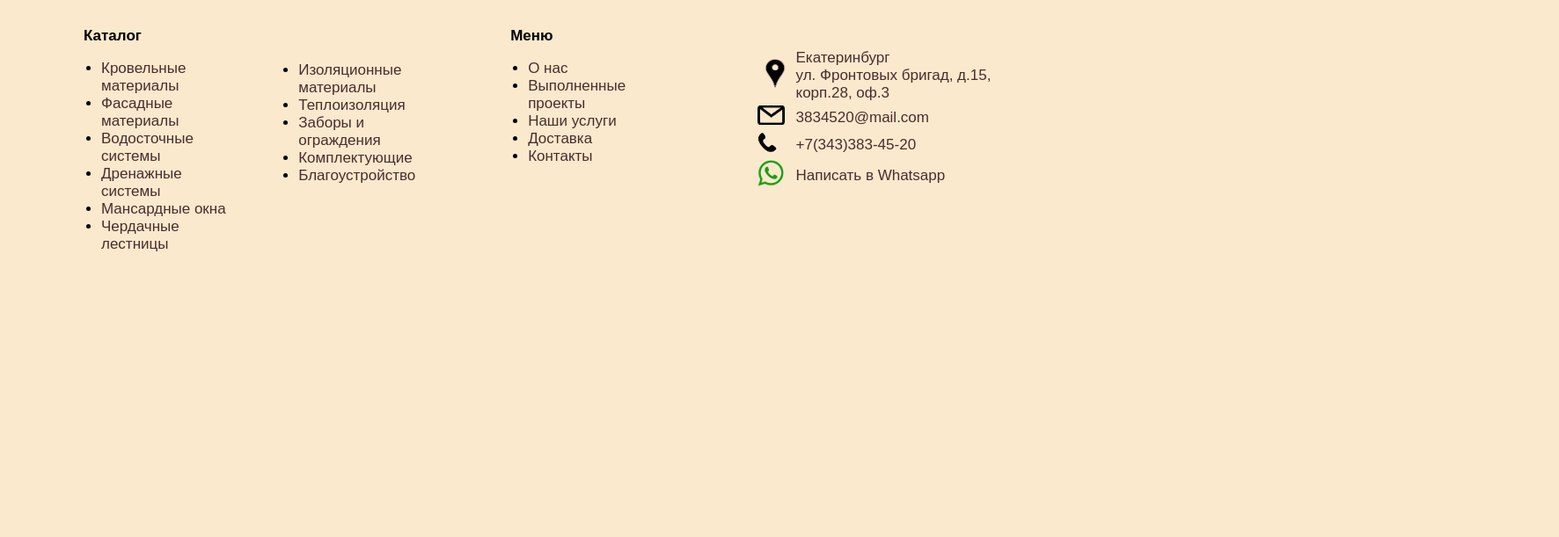
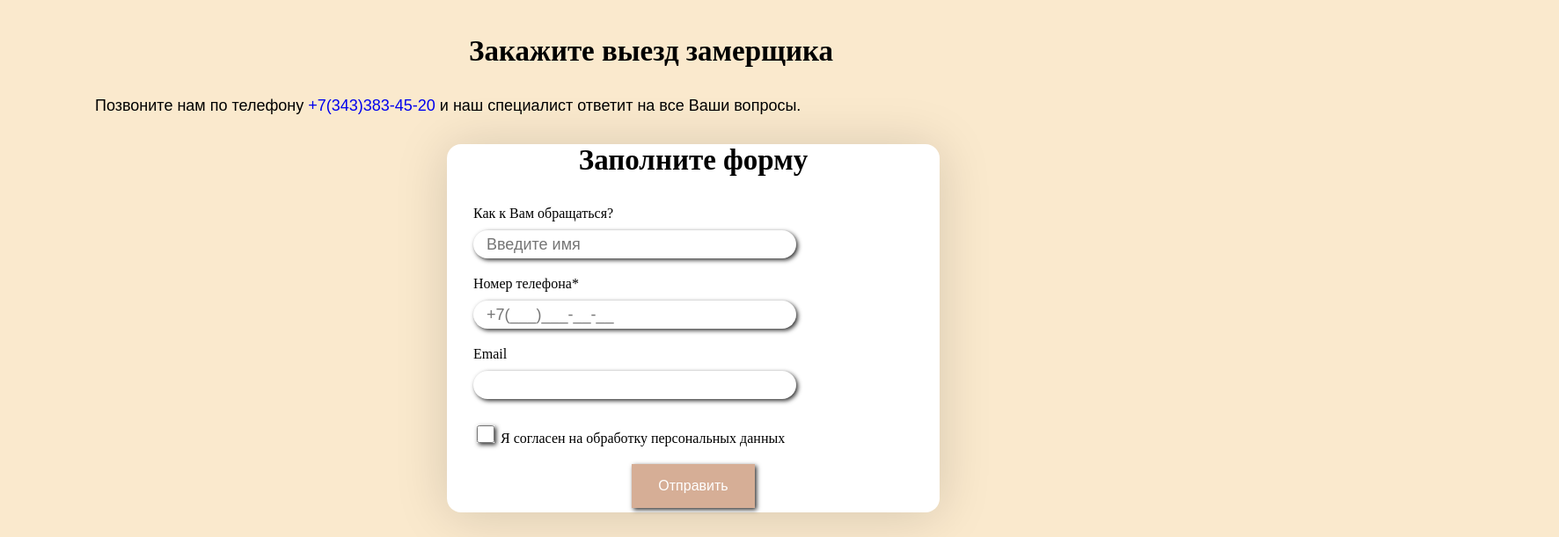
Before and after one commit to LadaKuzmina/Vilka-German, a plain HTML site: page index.html in a window 1280 px wide. Shown: the part 1671-2282 px from the top of the page at 88% size, 1772 px wide, since content can reach past the window. Before the commit the page ends 1959 px from the top, so only its background shows below. Drawn offline with Linux system fonts and the light colour scheme.

Commit message:
add form in index, delete info in contact

```diff
--- a/catalog_style.css
+++ b/catalog_style.css
@@ -137,7 +137,6 @@ a {
 
 
 footer > div {
-    margin-top: 200px;
     display: flex;
     flex-shrink: 0;
     flex-direction: row;
--- a/index.html
+++ b/index.html
@@ -46,12 +46,6 @@
             </div>
         </div>
     </header>
-    <!--    <div class="imageHouse">-->
-    <!--&lt;!&ndash;        <img src="images/h1.jpg" height="768" width="1280"/>&ndash;&gt;-->
-    <!--&lt;!&ndash;        <img src="images/house.png" width="1200"/>&ndash;&gt;-->
-    <!--&lt;!&ndash;        <div class="info">Предлагаем широкий ассортимент материалов для кровли, фасада,<br>&ndash;&gt;-->
-    <!--&lt;!&ndash;            а также изоляции. Замер и расчет материала бесплатно.</div>&ndash;&gt;-->
-    <!--    </div>-->
     <div class="slidesshow">
         <div class="mySlides fade">
             <img src="images/slide1.jpg" style="width:100%">
@@ -365,6 +359,34 @@
         <p>Позвоните нам по телефону <a href="tel:+73433834520">+7(343)383-45-20</a> и наш специалист ответит на все
             Ваши вопросы.</p>
     </div>
+    <div class="formMeasurer">
+        <form>
+            <h3 title="form">Заполните форму</h3>
+            <label>
+                Как к Вам обращаться?
+                <input type="text" name="username" placeholder="Введите имя">
+            </label>
+            <label>
+                Номер телефона*
+                <input type="tel" name="phone"
+                       pattern="\+7\s?[\(]{0,1}9[0-9]{2}[\)]{0,1}\s?\d{3}[-]{0,1}\d{2}[-]{0,1}\d{2}"
+                       placeholder="+7(___)___-__-__" required>
+            </label>
+            <label>
+                Email
+                <input type="email" name="email">
+            </label>
+            <label class="check">
+                <input type="checkbox" name="condition" value="agree" required> Я согласен на обработку персональных
+                данных
+            </label>
+            <div style="text-align: center;">
+                <button type="submit" name="registration">
+                    Отправить
+                </button>
+            </div>
+        </form>
+    </div>
     <footer>
         <div class="footer">
             <div class="catalog">
--- a/main_page.css
+++ b/main_page.css
@@ -110,13 +110,13 @@ a {
 
 .imageHouse {
     position: relative;
-    top:200px;
+    top: 200px;
     text-align: center;
     padding-bottom: 100px;
 
 }
 
-.info{
+.info {
     position: absolute;
     font-size: 40px;
     top: 200px;
@@ -127,6 +127,7 @@ footer > div {
     display: flex;
     flex-shrink: 0;
     flex-direction: row;
+    margin-top: 250px;
     justify-content: space-between;
     padding: 0 10px 10px;
     /*flex-direction: row;*/
@@ -204,8 +205,8 @@ footer > div {
 /*}*/
 
 .slidesshow {
-    padding-top: 200px;
-    max-width: 750px;
+    padding-top: 180px;
+    max-width: 95%;
     position: relative;
     margin: auto;
 }
@@ -298,9 +299,81 @@ footer > div {
     font-size: 18px;
     font-family: Arial, Inter, serif;
 }
-.measurer{
+
+.measurer {
     position: relative;
     left: 100px;
+}
+
+.formMeasurer {
+    margin: 0 auto;
+    position: relative;
+    background-color: #FAE9CD;
+    /*background-color: #fff;*/
+    left: 500px;
+    width: 100%;
+    /*width: 450px;*/
+    height: 200px;
+    /*box-shadow: 2px 2px 5px rgba(0, 0, 0, 0.82);*/
+}
+
+.formMeasurer label {
+    display: flex;
+    flex-direction: column;
+    padding-left: 10px;
+    margin: 20px;
+}
+.formMeasurer label[class="check"]{
+    display: block;
+}
+.formMeasurer input {
+    margin-top: 10px;
+    height: 30px;
+    width: 350px;
+    border-radius: 20px/20px;
+    border: none;
+    padding-left: 15px;
+    font-size: 18px;
+    box-shadow: 2px 2px 5px rgba(0, 0, 0, 0.82);
+}
+
+.formMeasurer input:focus {
+    border: 2px solid #D6AE96;
+    transform: translateX(15px);
+    width: 385px;
+}
+
+.formMeasurer button {
+    cursor: pointer;
+    padding: 10px 30px;
+    height: 50px;
+    color: #fff;
+    background: #D6AE96;
+    border: none;
+    font-size: 16px;
+    margin-bottom: 5px;
+    box-shadow: 2px 2px 5px rgba(0, 0, 0, 0.82);
+}
+
+.formMeasurer input[type="checkbox"] {
+    width: 20px;
+    margin-top: 10px;
+    height: 20px;
+    /*border-radius: 20px/20px;*/
+    /*border: none;*/
+    padding-left: 15px;
+}
+
+.formMeasurer input[type="checkbox"]:focus {
+    border: none;
+    transform: none;
+    width: 20px;
+}
+
+.formMeasurer button:hover {
+    opacity: .80;
+    font-weight: bold;
+    transform: scale(1.1);
 }
 
 .products a {
```
Also changed, not shown: contact_page.html (+0 -2 lines).
